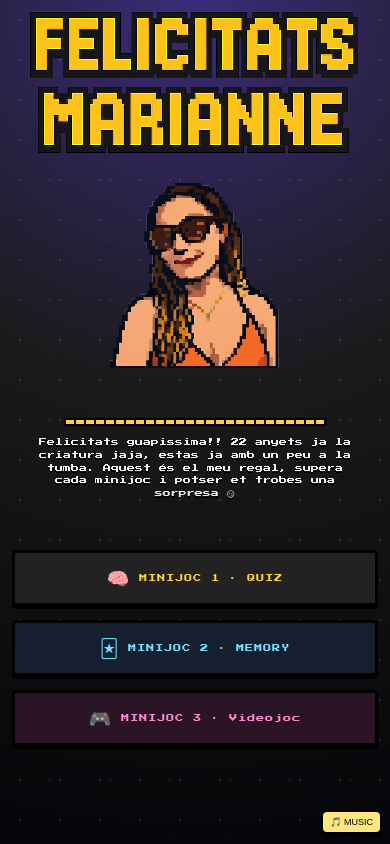
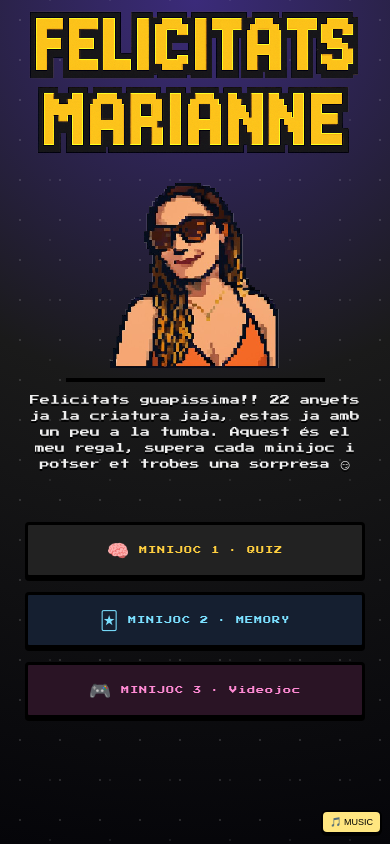
Before and after one commit to Nilvinyes02/Marianne-Aniversari, a plain HTML site: page menu.html in a window 390 px wide. Drawn offline with Linux system fonts and the light colour scheme.

Commit message:
Add files via upload

```diff
--- a/menu.html
+++ b/menu.html
@@ -9,6 +9,13 @@
   <link href="https://fonts.googleapis.com/css2?family=Press+Start+2P&display=swap" rel="stylesheet">
 
   <style>
+    /* ---------- RESET / BOX SIZING ---------- */
+    * ,
+    *::before,
+    *::after {
+      box-sizing: border-box;
+    }
+
     /* ---------- ESTIL GLOBAL ---------- */
     body {
       margin: 0;
@@ -19,6 +26,7 @@
 
       background: radial-gradient(circle at top, #3b2b7a 0%, #1a1a1a 45%, #050509 100%);
       background-attachment: fixed;
+      overflow-x: hidden; /* evita scroll horitzontal al mòbil */
     }
 
     body::before {
@@ -44,9 +52,8 @@
     /* ---------- BOTÓ MÚSICA ---------- */
     .music-btn {
       position: fixed;
-      /* top: 8px;  <- ELIMINAT */
       right: 8px;
-      bottom: 10px;     /* ARA VA A BAIX */
+      bottom: 10px;     /* botó a baix perquè no tapi res */
       z-index: 10;
       border: 2px solid #000;
       background: #ffcf40;
@@ -113,7 +120,7 @@
     /* ---------- TEXT ---------- */
     p {
       font-size: 14px;
-    margin: 0 20px 10px;   /* << abans 25px → ara molt més a prop */
+      margin: 0 20px 10px;
       line-height: 1.6;
       color: #f0f0f0;
       text-shadow: 0 2px 0 #000;
@@ -123,7 +130,7 @@
       width: 70%;
       max-width: 260px;
       height: 4px;
-    margin: -70px auto 10px;  /* << abans 10px auto 20px → ara PUGEN */
+      margin: -70px auto 10px;
       background:
         repeating-linear-gradient(
           to right,
@@ -138,16 +145,16 @@
       margin-top: 50px;
       display: flex;
       flex-direction: column;
-      gap: 14px; /* una mica més d'espai entre botons */
+      gap: 14px;
     }
 
     /* ---------- BOTONS MINIJOC (MÉS GRANS) ---------- */
     .btn {
       display: block;
       width: 100%;
-      max-width: 340px;        /* una mica més ample */
+      max-width: 340px;
       margin: 0 auto;
-      padding: 14px 10px;      /* ABANS 10px 8px → més alts */
+      padding: 14px 10px;
       text-decoration: none;
       border-radius: 4px;
       border: 3px solid #000;
@@ -162,16 +169,16 @@
       display: flex;
       align-items: center;
       justify-content: center;
-      gap: 10px;               /* una mica més de separació */
+      gap: 10px;
     }
 
     .btn-icon {
-      font-size: 18px;         /* icona més gran (abans 14px) */
+      font-size: 18px;
       flex-shrink: 0;
     }
 
     .btn-title {
-      font-size: 9px;          /* títol més gran (abans 8px) */
+      font-size: 9px;
       letter-spacing: 1px;
     }
 
@@ -201,10 +208,15 @@
       color: #ff8ad4;
     }
 
+    /* ---------- RESPONSIVE ---------- */
     @media (max-width: 480px) {
-      p { font-size: 8px; }
-      .btn-title { font-size: 8px; } /* en mòbil segueix llegible */
+      p { font-size: 10px; } /* una mica més gran que 8px per llegir bé */
+      .btn-title { font-size: 8px; }
       .music-btn { font-size: 9px; padding: 5px 7px; }
+
+      .char-img {
+        margin-bottom: 80px; /* menys espai buit a sota al mòbil */
+      }
     }
   </style>
 </head>
@@ -258,13 +270,12 @@
     let isPlaying = false;
 
     // volum suau
-    music.volume = 0.10; // canvia aquí si vols més o menys
+    music.volume = 0.10;
 
     // intentar autoplay silenciat amb fade-in
     window.addEventListener("load", () => {
-      music.volume = 0;                 // comença mud
+      music.volume = 0;
       music.play().then(() => {
-        // fade-in suau a 0.20
         let v = 0;
         const fade = setInterval(() => {
           if (v < 0.20) {
@@ -277,7 +288,6 @@
         isPlaying = true;
         musicBtn.classList.add('playing');
       }).catch(() => {
-        // Si el mòbil no permet autoplay, esperem un toc
         document.body.addEventListener('touchstart', firstTouchPlay, { once: true });
         document.body.addEventListener('click', firstTouchPlay, { once: true });
       });
@@ -300,7 +310,6 @@
       });
     }
 
-    // Botó manual
     function toggleMusic() {
       if (!music) return;
 
```
Also changed, not shown: memory.html (+1 -1 lines), platform.html (+3 -3 lines). Lines whose indentation alone changed are shown as unchanged.
